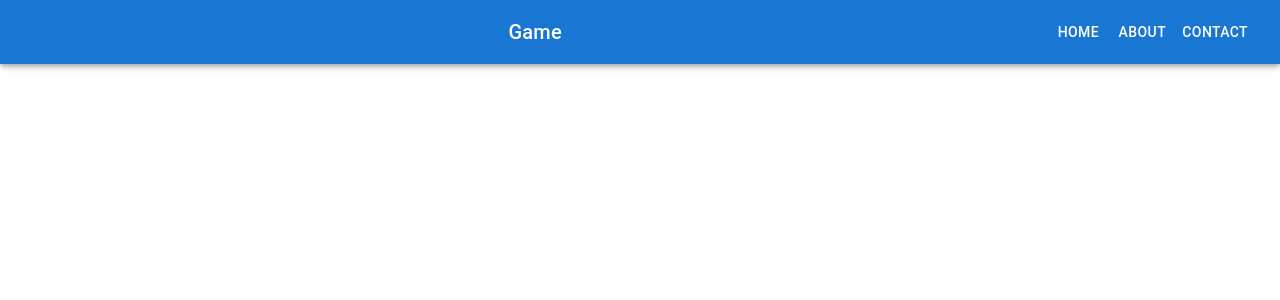
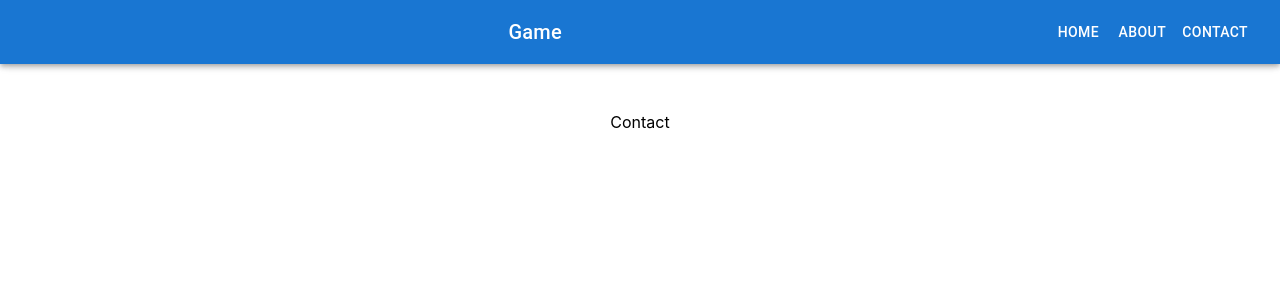
Before and after one commit to dankarger/images-game-v1, a React (Create React App) app in the folder client/: page /Contact in a window 1280 px wide. Shown: the top 300 px of the page. Built offline with nearby package versions, Linux system fonts and the light colour scheme.

Commit message:
adding  basic Button.jsx

```diff
--- a/client/src/App.js
+++ b/client/src/App.js
@@ -1,6 +1,7 @@
 import React  from "react";
 import HomePage from "./Pages/HomePage/HomePage";
 import About from "./Pages/About/About";
+import Contact from "./Pages/Contact/Contact";
 import DrawerAppBar  from "./components/NavBar/NavBar";
 import {BrowserRouter, Route, Routes} from "react-router-dom";
 
@@ -15,6 +16,7 @@ function App() {
       <Route path='/'  element={<HomePage />} />
       <Route path='/Home'  element={<HomePage />} />
         <Route path='/About'  element={<About />} />
+      <Route path='/Contact'  element={<Contact />} />
 
     </Routes>
       </BrowserRouter>
--- /dev/null
+++ b/client/src/Pages/Contact/Contact.jsx
@@ -0,0 +1,12 @@
+import React from 'react'
+
+const Contact = () => {
+
+    return (
+        <div>
+         Contact
+        </div>
+    )
+}
+
+export default Contact
--- a/client/src/Pages/HomePage/HomePage.jsx
+++ b/client/src/Pages/HomePage/HomePage.jsx
@@ -1,10 +1,17 @@
 import React from 'react'
+import BasicButton from "../../components/Button/Button";
 
 const HomePage = () => {
+
+    const handleStartButtonClick=()=>{
+        console.log('start')
+    }
+
 
     return (
         <div>
             HOMEPAGE
+            <BasicButton label='start' theme={"outlined"} onclick={handleStartButtonClick} />
         </div>
     )
 }
--- /dev/null
+++ b/client/src/components/Button/Button.jsx
@@ -0,0 +1,10 @@
+import * as React from 'react';
+import Stack from '@mui/material/Stack';
+import Button from '@mui/material/Button';
+
+export default function BasicButton({label,onclick,theme}) {
+    return (
+            <Button variant={theme} onClick={onclick}>{label}</Button>
+
+    );
+}
--- a/client/src/components/NavBar/NavBar.jsx
+++ b/client/src/components/NavBar/NavBar.jsx
@@ -75,8 +75,8 @@ export default function DrawerAppBar(props: Props) {
                     </Typography>
                     <Box sx={{ display: { xs: 'none', sm: 'block' } }}>
                         {navItems.map((item) => (
-                            <Link to={`${item}`} >
-                            <Button key={item} sx={{ color: '#fff' }}>
+                            <Link key={item} to={`${item}`} >
+                            <Button  sx={{ color: '#fff' }}>
                                 {item}
                             </Button>
                                 </Link>
```
